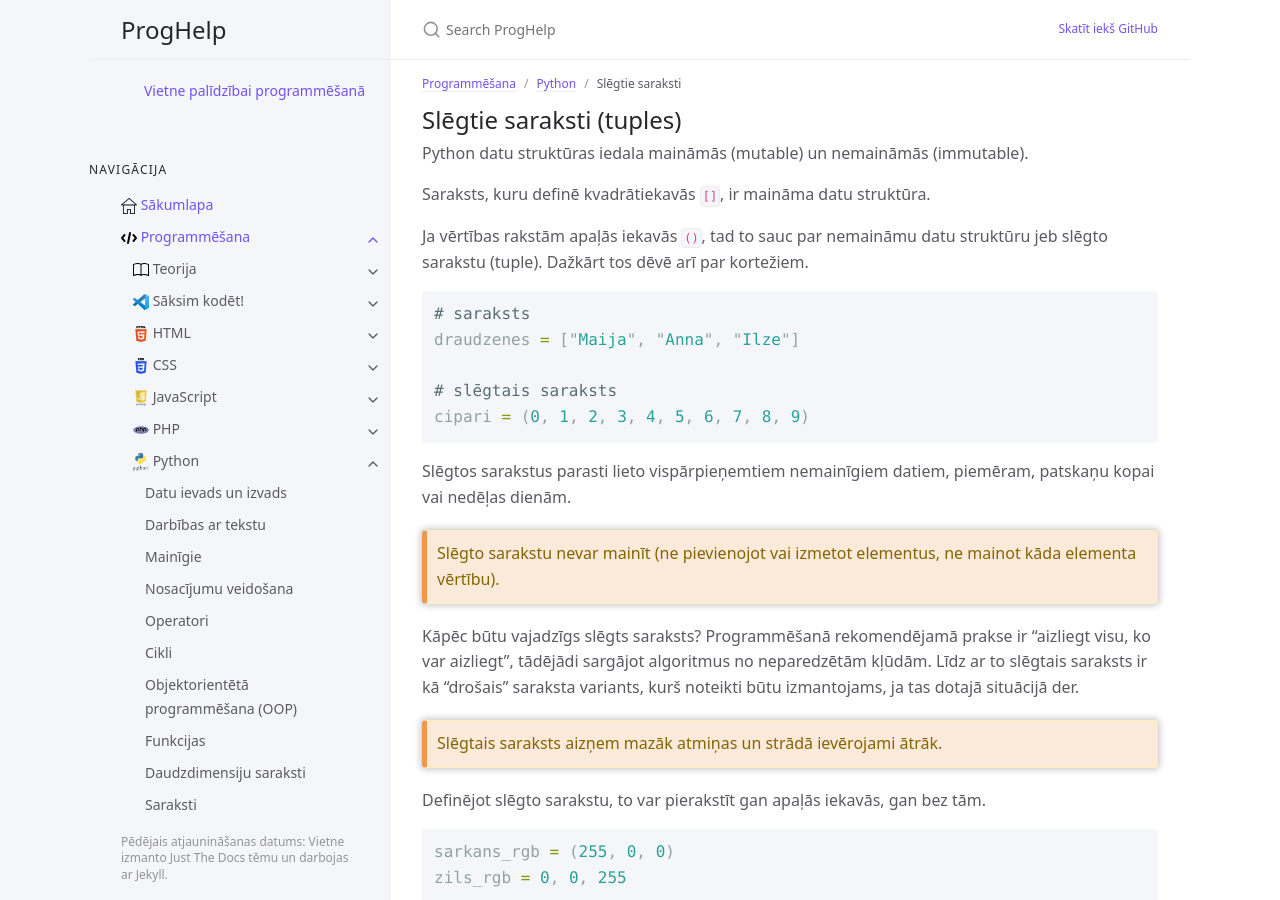
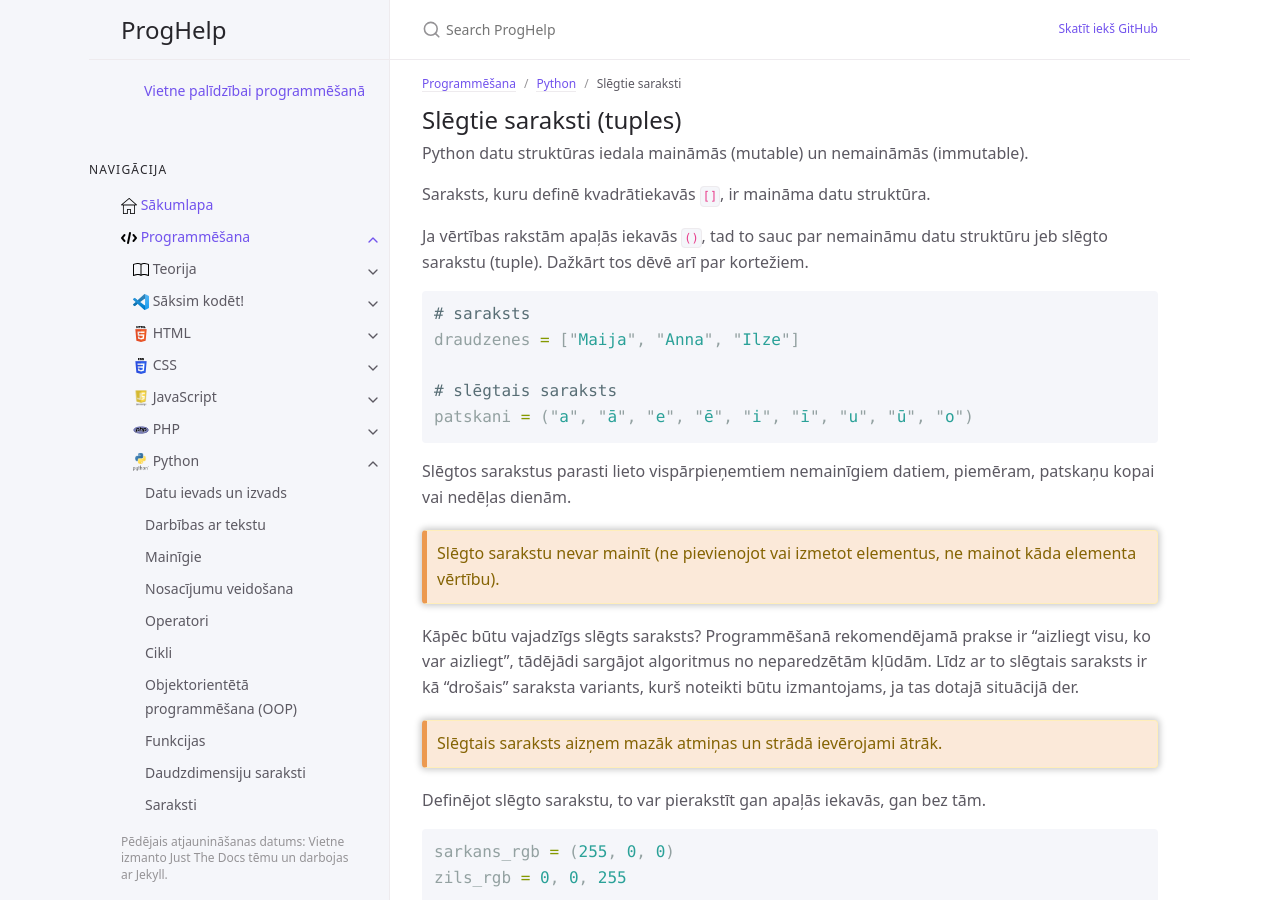
Before and after one commit to krmu/progr, a Jekyll site: the page built from programmesana/python/slegtie_saraksti.md, in a window 1280 px wide and 900 px high. Built offline with Jekyll 4.4.1, drawn with Linux system fonts in a browser that asks for light colours.

Commit message:
Pievienoju slēgtos sarakstus

```diff
--- a/programmesana/python/slegtie_saraksti.md
+++ b/programmesana/python/slegtie_saraksti.md
@@ -19,7 +19,7 @@ Ja vērtības rakstām apaļās iekavās `()`, tad to sauc par nemaināmu datu s
 draudzenes = ["Maija", "Anna", "Ilze"]
 
 # slēgtais saraksts
-cipari = (0, 1, 2, 3, 4, 5, 6, 7, 8, 9)
+patskani = ("a", "ā", "e", "ē", "i", "ī", "u", "ū", "o")
 ~~~
 
 Slēgtos sarakstus parasti lieto vispārpieņemtiem nemainīgiem datiem, piemēram, patskaņu kopai vai nedēļas dienām.
```
